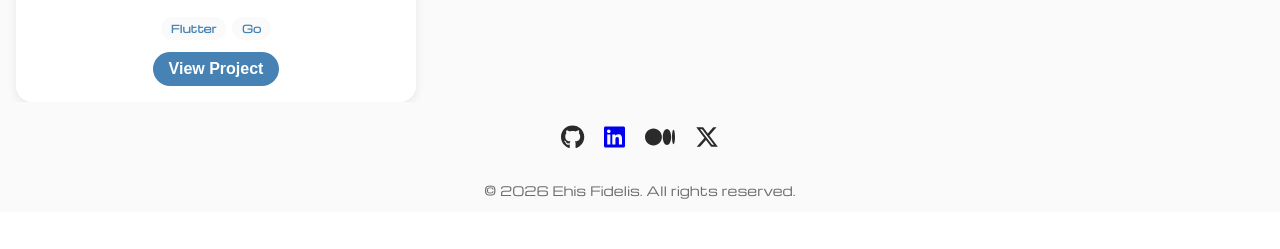
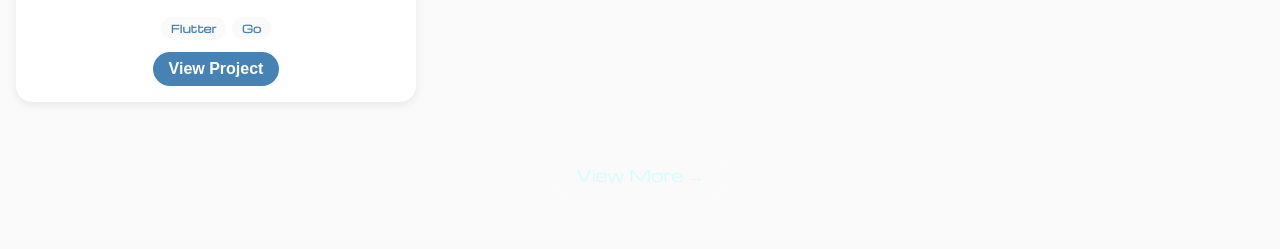
Before and after one commit to ehis-io/ehis-portfolio, a Next.js app: page /projects in a window 1280 px wide. Shown: the part 1546-1795 px from the top of the page. Before the commit the page ends 1758 px from the top, so only its background shows below. Built offline with nearby package versions, Linux system fonts and the light colour scheme; a web font is replaced by a local one.

Commit message:
deployent

```diff
--- a/app/projects/page.tsx
+++ b/app/projects/page.tsx
@@ -71,6 +71,7 @@ const projects = [
 export default function ProjectsSection() {
   return (
     <section className={styles.section} id="projects">
+      <div>
         <div className={styles.mainContainer}>
           <h2 className={styles.title}>Featured Projects</h2>
           <div className={styles.grid}>
@@ -105,6 +106,13 @@ export default function ProjectsSection() {
             ))}
           </div>
         </div>
+
+        <div className={styles.more}>
+          <a href="#" className={styles.secondaryBtn}>
+            View More →
+          </a>
+        </div>
+      </div>
     </section>
   );
 }
--- a/app/projects/project.module.css
+++ b/app/projects/project.module.css
@@ -148,7 +148,26 @@
   background-color: #357a38;
   transform: scale(1.05);
 }
+.more {
+  display: flex;
+  align-items: center;
+  justify-content: center;
+}
 
+.secondaryBtn {
+  margin-top: 5em;
+  background-color: rgba(255, 255, 255, 0.1);
+  color: #cfffff;
+  padding: 0.75rem 1.5rem;
+  border-radius: 9999px;
+  text-decoration: none;
+  border: 1px solid rgba(255, 255, 255, 0.2);
+  transition: background-color 0.3s ease;
+}
+
+.secondaryBtn:hover {
+  background-color: rgba(255, 255, 255, 0.2);
+}
 /* Responsive tweaks for smaller screens */
 @media (max-width: 640px) {
   .title {
```
Also changed, not shown: app/about/page.tsx (+17 -17 lines). Lines whose indentation alone changed are shown as unchanged.
